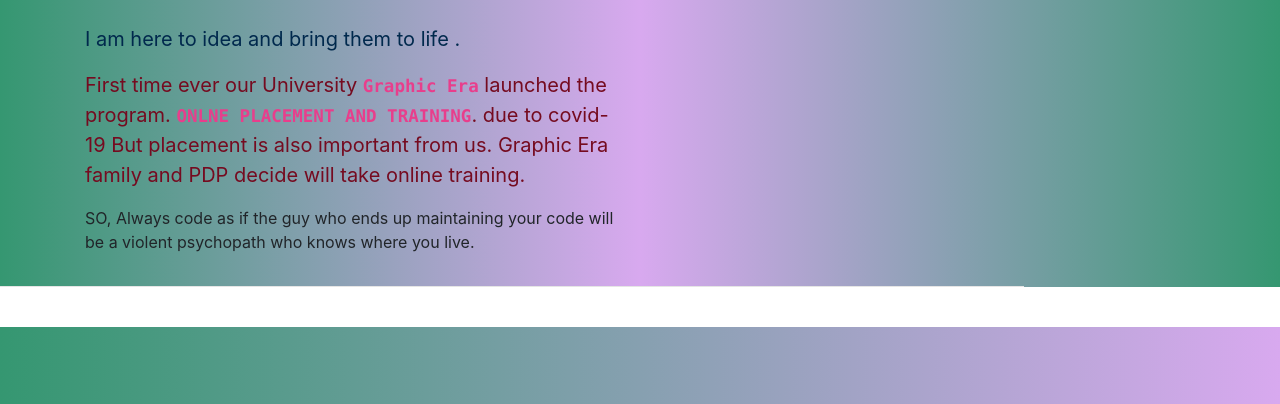
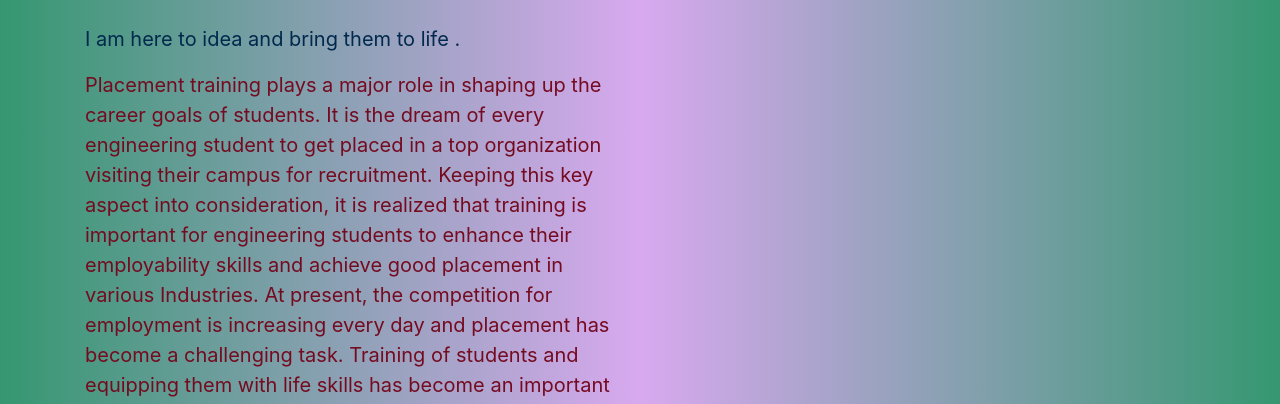
Before and after one commit to Akashsharma015/placement.github.io, a plain HTML site: page index.html in a window 1280 px wide. Shown: the part 375-779 px from the top of the page. Drawn offline with nearby package versions, Linux system fonts and the light colour scheme; a script that the page names is missing.

Commit message:
Update index.html

```diff
--- a/index.html
+++ b/index.html
@@ -41,9 +41,14 @@
                 <P class="aa"> ONLINE PLACEMENT AND TRAINING  .</p><Br>
                     <p class="ak">I am here to idea and bring them to life .<br></p>
                     <p class="akash">
-                        First time ever our University <code><B><strong>Graphic Era</strong></B></code>  launched the program.
- <code><B><strong>ONLNE PLACEMENT AND TRAINING</strong></B></code>. due to covid-19 But placement is also
-important from us. Graphic Era family and PDP decide will  take online training.<p>
+                        Placement training plays a major role in shaping up the career goals of students.
+		    	It is the dream of every engineering student to get placed in a top organization visiting their campus for recruitment.
+		    	Keeping this key aspect into consideration, it is realized that training is important for engineering students to enhance their employability
+		    	skills and achieve good placement in various Industries.
+		        At present, the competition for employment is increasing every day and placement has become a challenging task.
+		    	Training of students and equipping them with life skills has become an important responsibility of the institution.
+		    	Along with technical expertise, development of a holistic personality is also necessary. To meet out these requirements, a fully fledged training
+		    	cell is operating in our college to enhance the capabilities of engineering graduates on par with the industry standards. <p>
 
                    SO,  Always code as if the guy who ends up maintaining your code will be a violent psychopath who knows where you live.</p>
 
```
